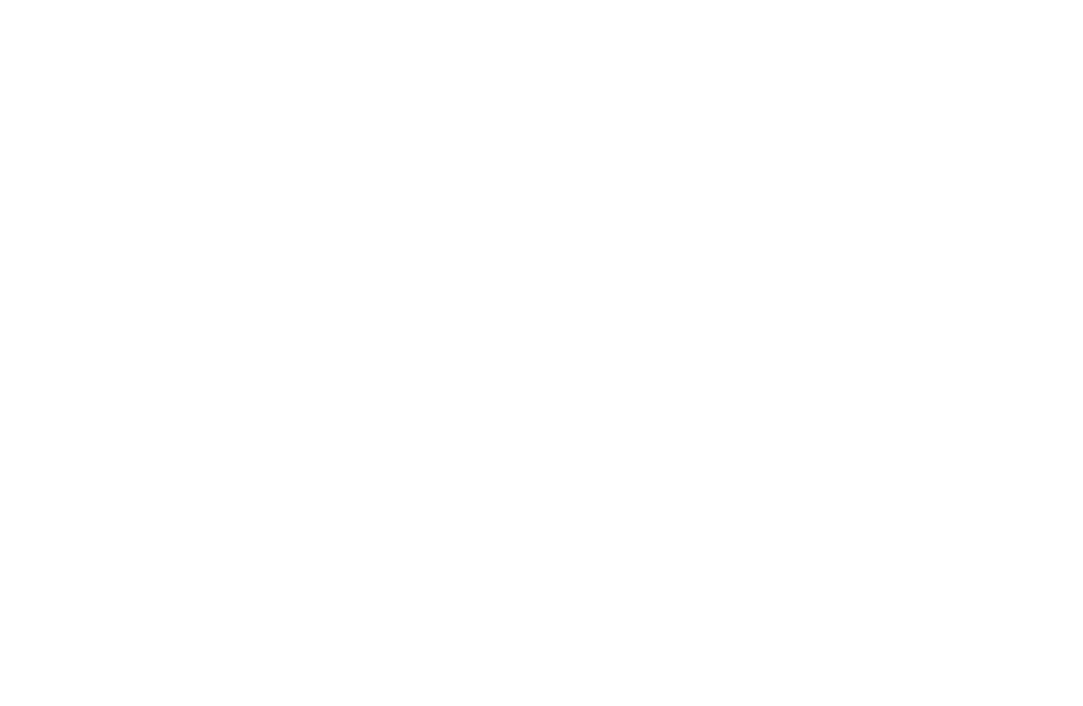
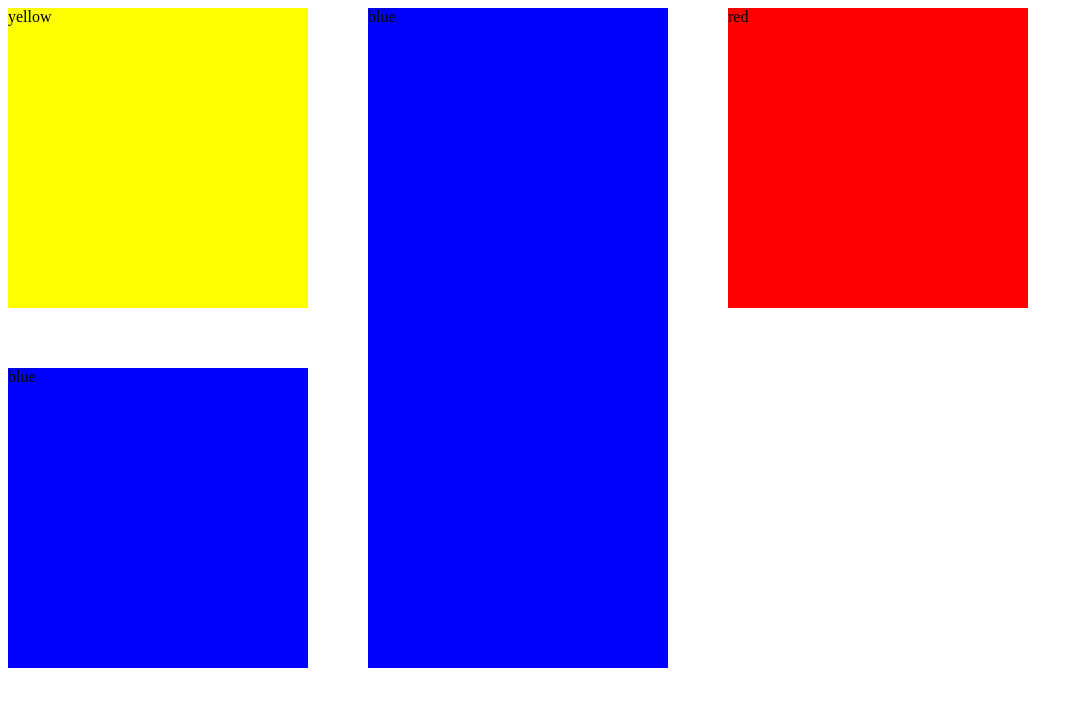
Before and after one commit to YutongHan1123/jmmx29, a plain HTML site: page sample_code/cssgrid/index.html in a window 1280 px wide. Shown: the whole page, without its empty margins (0-1083 px from the left). Drawn offline with Linux system fonts and the light colour scheme.

Commit message:
add sample code for grid

```diff
--- a/sample_code/cssgrid/index.html
+++ b/sample_code/cssgrid/index.html
@@ -6,9 +6,17 @@
     <meta name="viewport" content="width=device-width, initial-scale=1.0">
     <meta http-equiv="X-UA-Compatible" content="ie=edge">
     <title>Document</title>
+    <link rel="stylesheet" href="style.css">
   </head>
 
   <body>
+    <div class="container">
+      <div class="yellow-box">yellow</div>
+      <div class="blue-box blue-box-1">blue</div>
+      <div class="blue-box blue-box-2">blue</div>
+      <div class="red-box">red</div>
+
+    </div>
 
   </body>
 
--- a/sample_code/cssgrid/style.css
+++ b/sample_code/cssgrid/style.css
@@ -0,0 +1,42 @@
+.container {
+  display: grid;
+  grid-template-columns: 300px 300px 300px;
+  grid-template-rows: 300px 300px 300px;
+  /* grid-row-gap: 40px;
+  grid-column-gap: 40px; */
+  grid-gap: 60px;
+}
+
+.yellow-box {
+  background-color: yellow;
+  grid-column-start: 1;
+  grid-column-end: 2;
+  grid-row-start: 1;
+  grid-row-end: 2;
+}
+
+.red-box {
+  background-color: red;
+  grid-column-start: 3;
+  grid-column-end: 4;
+  grid-row-start: 1;
+  grid-row-end: 2;
+}
+
+.blue-box {
+  background-color: blue;
+}
+
+.blue-box-1 {
+  grid-column-start: 1;
+  grid-column-end: 2;
+  grid-row-start: 2;
+  grid-row-end: 3;
+}
+
+.blue-box-2 {
+  grid-column-start: 2;
+  grid-column-end: 3;
+  grid-row-start: 1;
+  grid-row-end: 3;
+}
```
